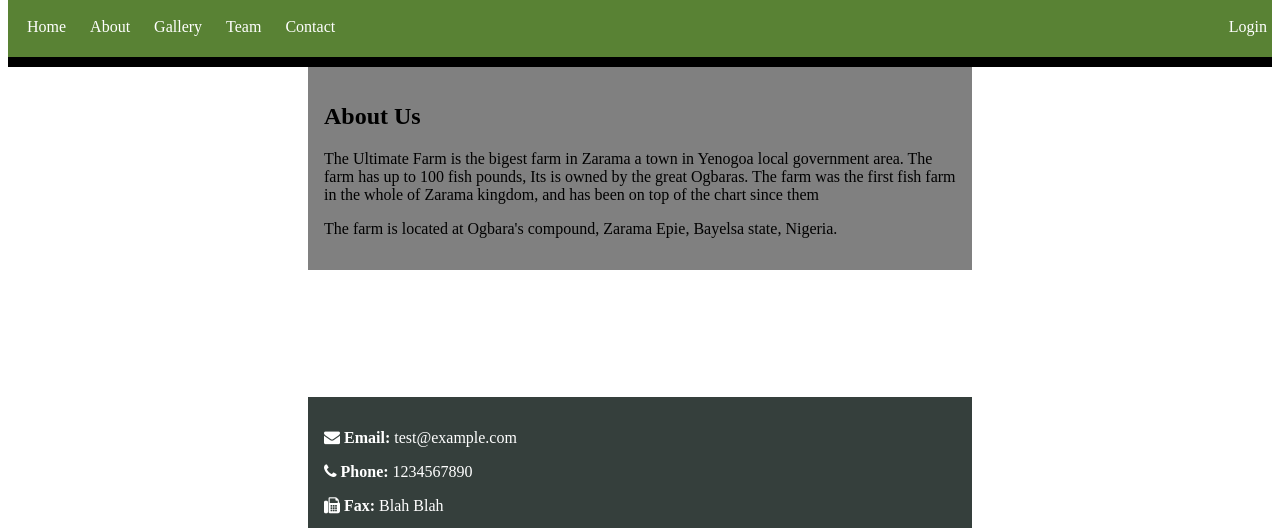
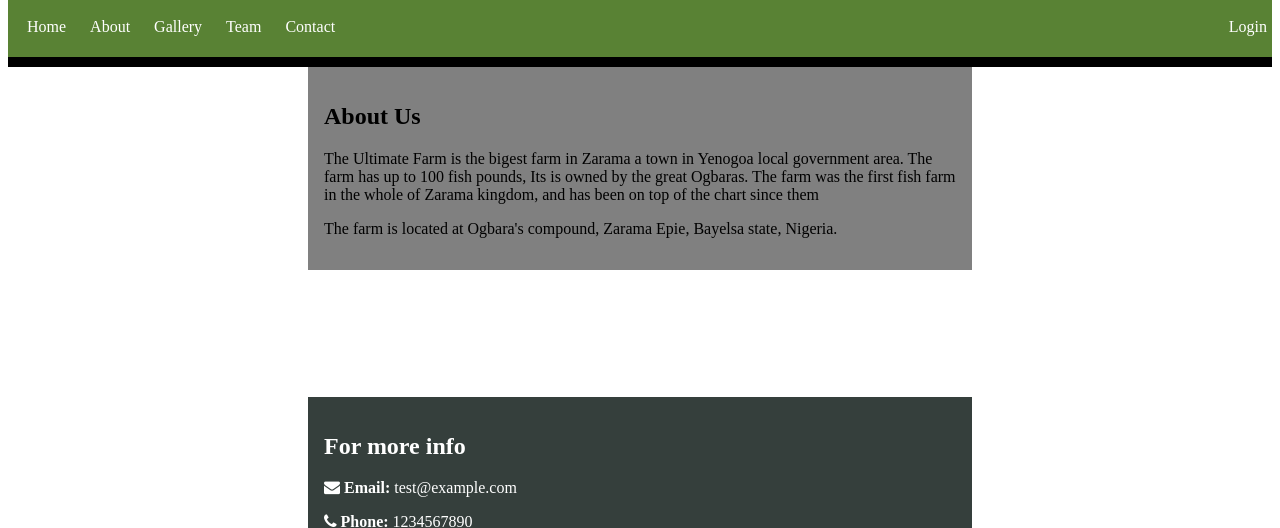
Before and after one commit to colossalboss/farm-site, a plain HTML site: page about.html in a window 1280 px wide. Shown: the part 357-885 px from the top of the page. Drawn offline with Linux system fonts and the light colour scheme; a web font is replaced by a local one.

Commit message:
Add new header to about page

```diff
--- a/about.html
+++ b/about.html
@@ -52,6 +52,7 @@
     </div>
 
     <div id="info">
+      <h2>For more info</h2>
       <p><i class="fa fa-envelope"></i>  <span class="detail">Email:</span> test@example.com</p>
       <p><i class="fa fa-phone"></i>  <span class="detail">Phone:</span> 1234567890</p>
       <p><i class="fa fa-fax"></i>  <span class="detail">Fax:</span> Blah Blah</p>
```
